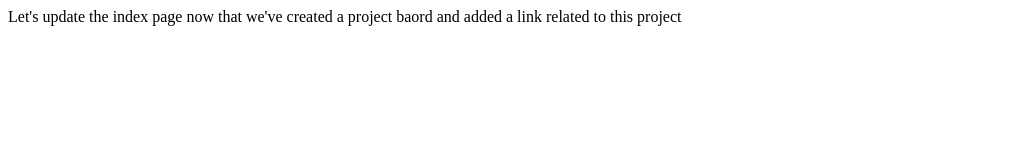
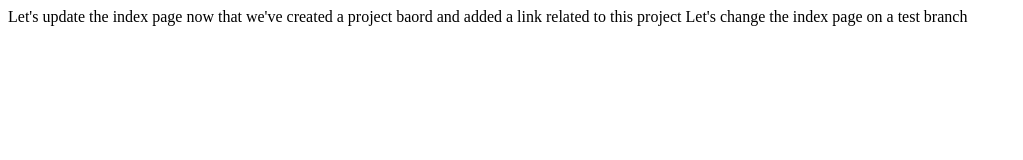
Before and after one commit to SJECollins/breakinggit, a plain HTML site: page index.html in a window 1280 px wide. Shown: the whole page, without its empty margins (0-1023 px from the left). Drawn offline with Linux system fonts and the light colour scheme.

Commit message:
Create new test branch and push it

```diff
--- a/index.html
+++ b/index.html
@@ -8,5 +8,7 @@
 </head>
 <body>
     Let's update the index page now that we've created a project baord and added a link related to this project
+
+    Let's change the index page on a test branch
 </body>
 </html>
```
